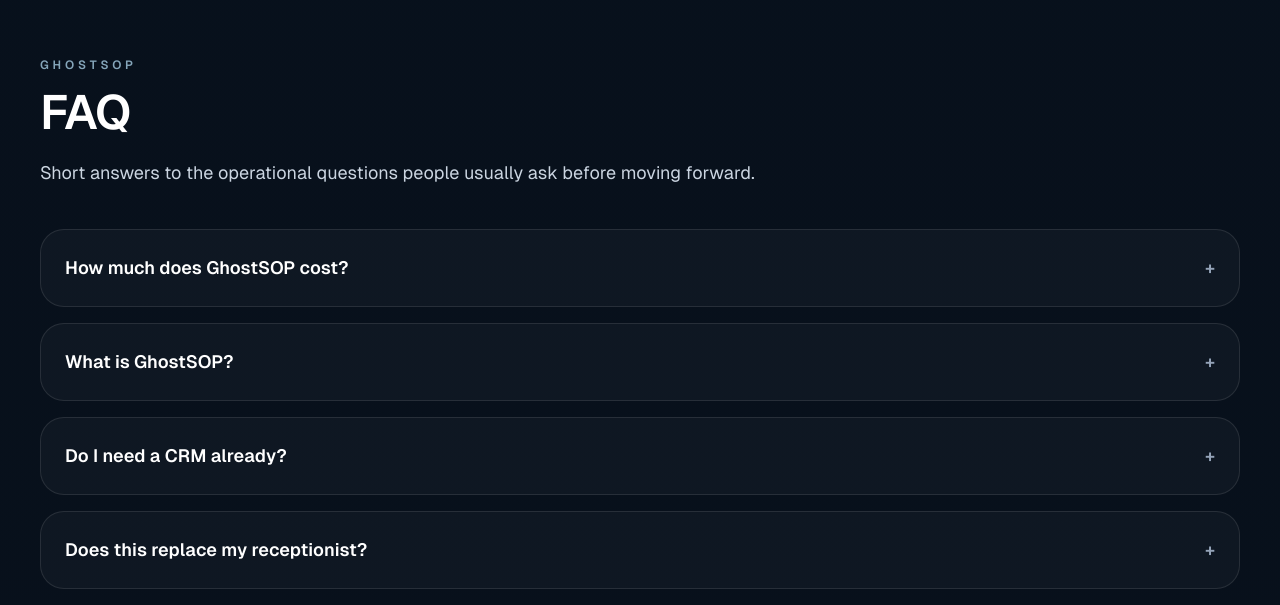
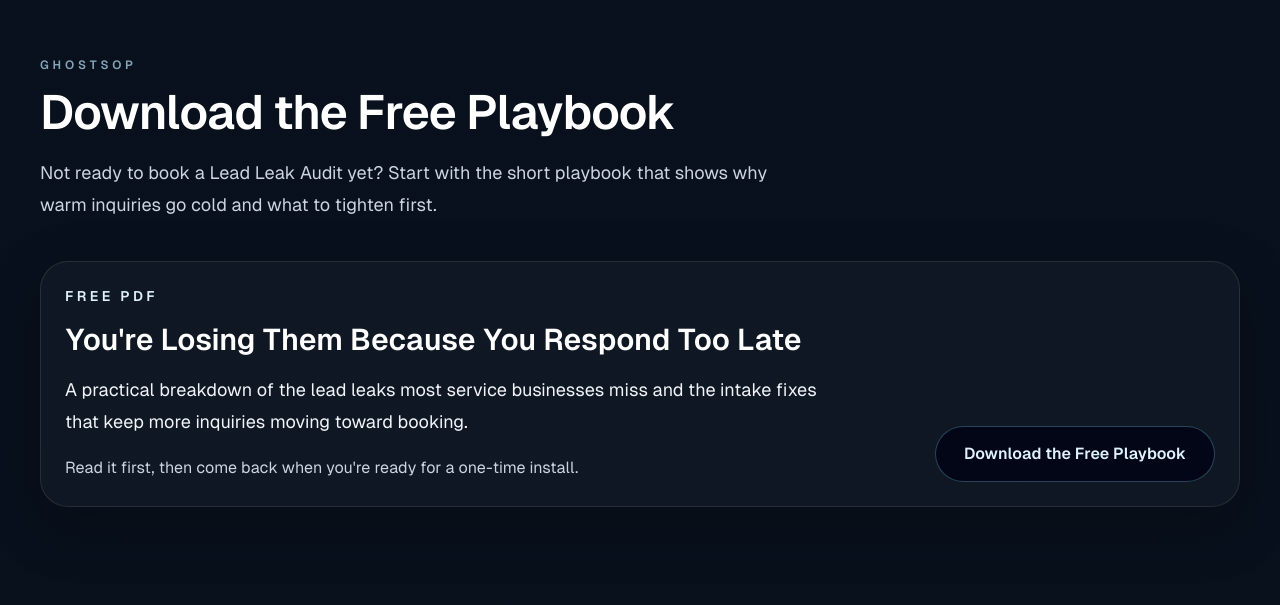
Before and after one commit to phishocoder/ghostsop-website, a Next.js app: page / in a window 1280 px wide. Shown: the part 9385-9990 px from the top of the page. Built offline with nearby package versions, Linux system fonts and the light colour scheme; no server answers.

Commit message:
Add free playbook download section

```diff
--- a/src/app/page.tsx
+++ b/src/app/page.tsx
@@ -371,6 +371,40 @@
           </div>
         </section>
 
+        <section className="py-16 md:py-24">
+          <SectionHeading
+            title={siteContent.playbook.heading}
+            description={siteContent.playbook.description}
+          />
+          <Surface className="mt-10 border-sky-400/20 bg-sky-500/[0.08]">
+            <div className="flex flex-col gap-8 lg:flex-row lg:items-end lg:justify-between">
+              <div className="max-w-3xl">
+                <p className="text-sm font-semibold uppercase tracking-[0.24em] text-sky-100">
+                  {siteContent.playbook.eyebrow}
+                </p>
+                <h3 className="mt-4 text-3xl font-semibold text-white">
+                  {siteContent.playbook.title}
+                </h3>
+                <p className="mt-4 text-lg leading-8 text-slate-100">
+                  {siteContent.playbook.body}
+                </p>
+                <p className="mt-4 text-base leading-7 text-slate-300">
+                  {siteContent.playbook.supportLine}
+                </p>
+              </div>
+              <div className="shrink-0">
+                <a
+                  href={siteContent.playbook.href}
+                  download
+                  className="inline-flex min-h-14 items-center justify-center rounded-full border border-sky-300/30 bg-slate-950 px-7 text-base font-semibold text-sky-100 transition hover:border-sky-200 hover:bg-slate-900"
+                >
+                  {siteContent.playbook.buttonLabel}
+                </a>
+              </div>
+            </div>
+          </Surface>
+        </section>
+
         <section id="faq" className="py-16 md:py-24">
           <SectionHeading
             title={siteContent.faq.heading}
--- a/src/content/site.ts
+++ b/src/content/site.ts
@@ -210,6 +210,19 @@
       "Best for small service businesses already getting inquiries but dropping leads because response and intake are inconsistent",
     ],
   },
+  playbook: {
+    heading: "Download the Free Playbook",
+    description:
+      "Not ready to book a Lead Leak Audit yet? Start with the short playbook that shows why warm inquiries go cold and what to tighten first.",
+    eyebrow: "Free PDF",
+    title: "You're Losing Them Because You Respond Too Late",
+    body:
+      "A practical breakdown of the lead leaks most service businesses miss and the intake fixes that keep more inquiries moving toward booking.",
+    buttonLabel: "Download the Free Playbook",
+    href: "/ghostsop-lead-leak-playbook.pdf",
+    supportLine:
+      "Read it first, then come back when you're ready for a one-time install.",
+  },
   faq: {
     heading: "FAQ",
     items: [
```
Also changed, not shown: 1 other file (tests, documents, lock files or other folders).
